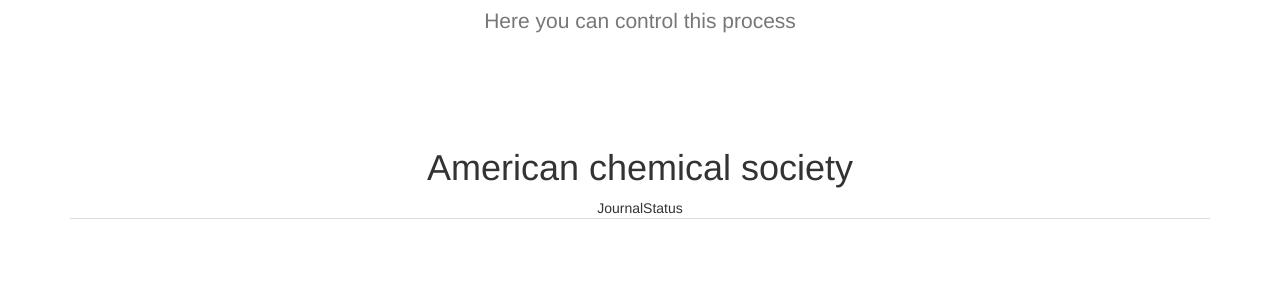
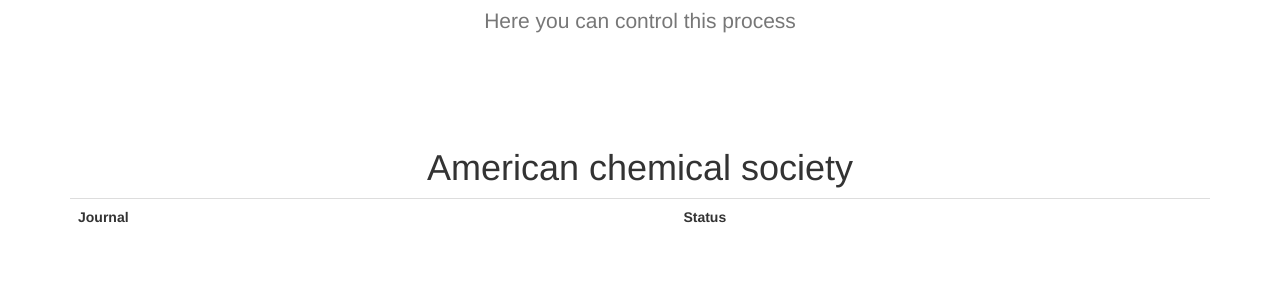
Before and after one commit to DaniilBoiko/artica, a Flask app: template app/templates/update.html in a window 1280 px wide. Shown: the part 211-511 px from the top of the page. Run offline with Flask 2, Linux system fonts and the light colour scheme; the template is opened without the code that fills it, so the values that code supplies are empty; parts of the project's set-up code (start-up, migrations or seed data) failed here and were passed over; some libraries are stand-ins or nearby versions.

Commit message:
javascript fix

```diff
--- a/app/routes.py
+++ b/app/routes.py
@@ -284,7 +284,7 @@
             #   Start queue
 
             job = q.enqueue_call(
-                func=parse_journal, args=(url,journal_name,start_volume), result_ttl=50000, timeout=360000
+                func=parse_journal, args=(url, journal_name, start_volume), result_ttl=50000, timeout=360000
             )
             #   Some cool thing for online monitoring (see in update.html)
             acs.append({'name': journal_name, 'job_id': job.get_id()})
@@ -514,6 +514,7 @@
     session.pop('token', None)
     return redirect('/')
 
+
 '''
 def parse_them_all():
     parsing = False
@@ -538,13 +539,14 @@
             start_volume = -1
 '''
 
+
 def parse_journal(url, journal_name, start_volume):
     # Check for journal existence / add if not exist
-    if Journal.query.filter(name='journal_name').first() is None:
-        journal = Journal(name=journal_name, url=url, last_fetched=datetime.datetime.now(), last_volume = 0)
+    if Journal.query.filter_by(name=journal_name).first() is None:
+        journal = Journal(name=journal_name, url=url, last_fetched=datetime.datetime.now(), last_volume=0, last_issue=0)
         db.session.add(journal)
         db.session.commit()
-    journal = Journal.query.filter(name='journal_name').first()
+    journal = Journal.query.filter_by(name=journal_name).first()
     last_volume = journal.last_volume
     last_issue = journal.last_issue
     # Start parsing
@@ -552,33 +554,36 @@
     soup = BeautifulSoup(response.content, 'html.parser')
     volumes = soup.find_all("div", class_="slider")
     for volume in volumes:
+        issues = volume.find_all('div', class_='row')
+
         if (int(volume['id'][6:]) <= start_volume) or (start_volume == -1):
-            issues = volume.find_all('div', class_='row')
             for issue in issues:
                 url_is = issue.a['href']
                 parse_issue(url=url_is, volume=volume['id'][6:], journal_id=journal.id)
 
-        elif (int(volume['id'][6:]) > last_volume):
+        elif (int(volume['id'][6:]) > int(last_volume)):
             for issue in issues:
                 url_is = issue.a['href']
                 parse_issue(url=url_is, volume=volume['id'][6:], journal_id=journal.id)
 
-        elif (int(volume['id'][6:]) == last_volume):
+        elif (int(volume['id'][6:]) == int(last_volume)):
             for issue in issues:
                 url_is = issue.a['href']
                 issue = int((url_is.split('/'))[-1])
                 if (issue >= last_issue):
                     parse_issue(url=url_is, volume=volume['id'][6:], journal_id=journal.id)
 
+
 def parse_issue(url, volume, journal_id):
     response = requests.get(url)
     issue = (url.split('/'))[-1]
     soup = BeautifulSoup(response.content, 'html.parser')
 
-    articles = Article.query.filter(journal_id = journal_id, volume = volume, issue = issue)
+    articles = Article.query.filter_by(journal_id=journal_id, volume=volume, issue=issue)
     if articles is not None:
-        db.session.delete(articles)
-        db.session.commit()
+        for delarticle in articles:
+            delarticle.delete()
+            db.session.commit()
 
     months_dict = {'January': 1, 'February': 2, 'March': 3, 'April': 4, 'May': 5, 'June': 6, 'July': 7, 'August': 8,
                    'September': 9, 'October': 10, 'November': 11, 'December': 12}
@@ -695,10 +700,10 @@
 
             article = Article(title=title, pubdate=pub_date, volume=str(volume), issue=str(issue),
                               journal_id=journal_id, authors=authors, language='english',
-                              doi=doi, doctype=article_group_name, source='acs site', src = src, pages = page_range,
+                              doi=doi, doctype=article_group_name, source='acs site', src=src, pages=page_range,
                               technical_info=str(datetime.datetime.now()))
 
-            journal = Journal.query.filter(journal_id=journal_id).first()
+            journal = Journal.query.filter_by(id=journal_id).first()
             if journal is not None:
                 if (int(journal.last_issue) <= int(issue)):
                     journal.last_issue = str(issue)
--- a/app/templates/update.html
+++ b/app/templates/update.html
@@ -56,7 +56,7 @@
                                         $log.log(data, status);
                                     } else if (status === 200) {
                                         $log.log(data);
-                                        var elementbyid = angular.element(document.querySelector('#'+jobID));
+                                        var elementbyid = angular.element(document.querySelector('#a'+jobID));
                                         elementbyid.html('Done');
                                         $timeout.cancel(timeout);
                                         return false;
@@ -66,7 +66,7 @@
                                     timeout = $timeout(poller, 2000);
                                 }).error(function (error) {
                                     $log.log(error);
-                                        var elementbyid = angular.element(document.querySelector('#'+jobID));
+                                        var elementbyid = angular.element(document.querySelector('#a'+jobID));
                                         elementbyid.html('Error');
                                 })
                             };
@@ -82,19 +82,18 @@
 
     </script>
     <div class="container text-center">
-        <div data-ng-controller="myCtrl" data-ng-init="init('%some_backend_value%')"></div>
         <h1>American chemical society</h1>
-        <div ng-app="App" ng-controller="Controller">
+        <div ng-app="App" ng-controller="Controller" ng-init="init()">
         <table class="table">
-            <th>
-                <tr>Journal</tr>
-                <tr>Status</tr>
-            </th>
+            <tr>
+                <th>Journal</th>
+                <th>Status</th>
+            </tr>
             {% for journal in acs %}
-                <th>
-                    <tr>{{ journal.name }}</tr>
-                    <tr id="{{ journal.job_id }}">{% raw %} {{ statustext }} {% endraw %}</tr>
-                </th>
+                <tr>
+                    <td>{{ journal.name }}</td>
+                    <td id="a{{ journal.job_id }}">{% raw %} {{ statustext }} {% endraw %}</td>
+                </tr>
             {% endfor %}
         </table>
         </div>
```
